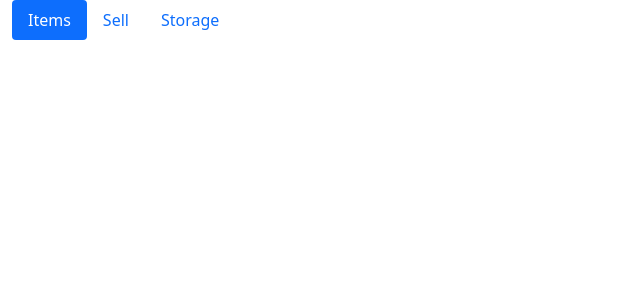
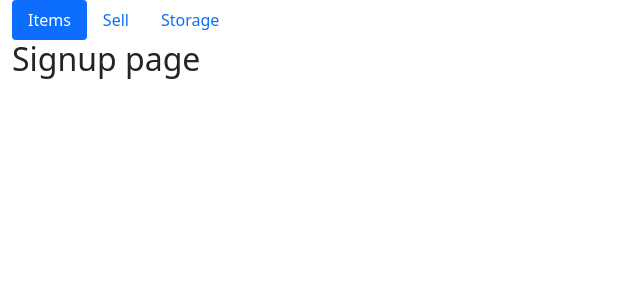
Before and after one commit to Nordsoft91/IzySale, a React (Create React App) app in the folder frontend/: page /signup in a window 1280 px wide. Before the commit this address had no page. Shown: the top 300 px of the page, without its empty margins (0-640 px from the left). Built offline with nearby package versions, Linux system fonts and the light colour scheme.

Commit message:
Login and signup draft

```diff
--- a/frontend/src/App.js
+++ b/frontend/src/App.js
@@ -3,6 +3,8 @@ import { Col, Container, Nav, Row } from 'react-bootstrap';
 import { Route, Routes, BrowserRouter } from 'react-router-dom';
 
 import SalePage from './SalePage';
+import Login from './login';
+import Signup from './signup';
 import './App.css';
 import 'bootstrap/dist/css/bootstrap.min.css';
 
@@ -12,7 +14,7 @@ const Header = () => (
       <Nav.Link href="/">Items</Nav.Link>
     </Nav.Item>
     <Nav.Item>
-      <Nav.Link href="/sell" eventKey="link-1">Sell</Nav.Link>
+      <Nav.Link href="/login" eventKey="link-1">Sell</Nav.Link>
     </Nav.Item>
     <Nav.Item>
       <Nav.Link eventKey="link-2">Storage</Nav.Link>
@@ -23,7 +25,9 @@ const Header = () => (
 const BaseLayout = () => (
   <Container fluid>
     <Routes>
-      <Route path="/" element={<SalePage />} />
+      <Route exact path="/" element={<SalePage />} />
+      <Route exact path="/login" element={<Login />}/>
+      <Route exact path="/signup" element={<Signup />}/>
     </Routes>
   </Container>
 );
--- /dev/null
+++ b/frontend/src/login.js
@@ -0,0 +1,16 @@
+import React, { Component } from "react";
+
+class Login extends Component{
+    constructor(props){
+        super(props);
+    }
+
+    render() {
+        return (
+            <div>
+                <h2>Login page</h2>
+            </div>
+        )
+    }
+}
+export default Login;
--- /dev/null
+++ b/frontend/src/signup.js
@@ -0,0 +1,16 @@
+import React, { Component } from "react";
+
+class Signup extends Component{
+    constructor(props){
+        super(props);
+    }
+
+    render() {
+        return (
+            <div>
+                <h2>Signup page</h2>
+            </div>
+        )
+    }
+}
+export default Signup;
```
